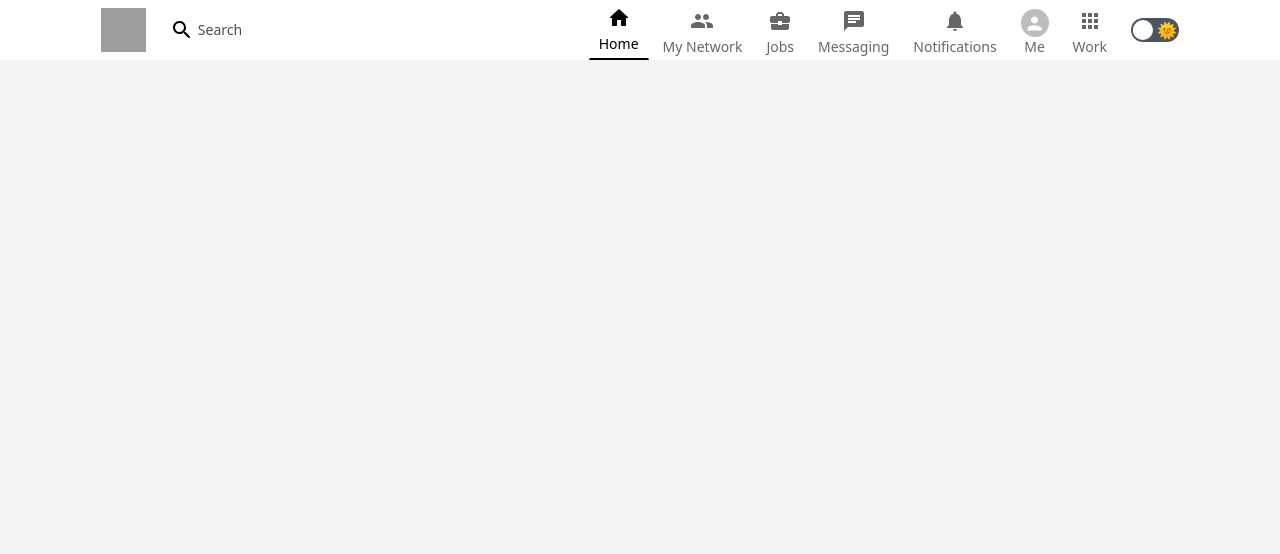
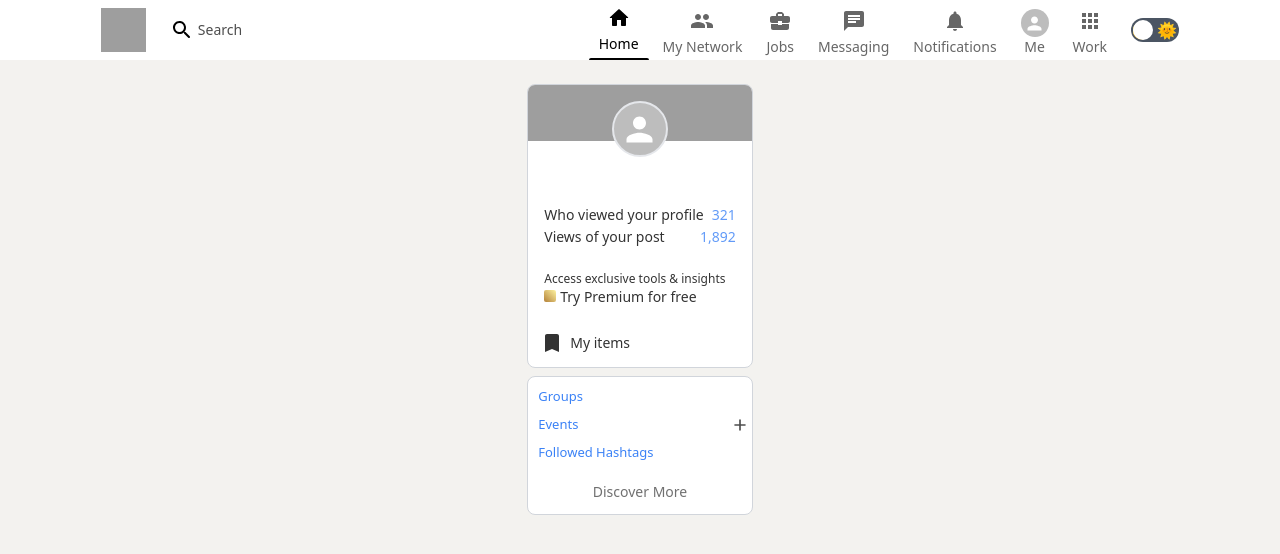
Before and after one commit to stephyswe/linkedin-v1, a Next.js app: page / in a window 1280 px wide. Shown: the top 554 px of the page. Built offline with nearby package versions, Linux system fonts and the light colour scheme; no server answers; grey boxes are pictures that could not be loaded.

Commit message:
sidebar with session, global styles

```diff
--- /dev/null
+++ b/components/Sidebar.js
@@ -0,0 +1,82 @@
+import { Avatar } from '@mui/material'
+import Image from 'next/image'
+import BookmarkOutlinedIcon from '@mui/icons-material/BookmarkOutlined'
+import AddRoundedIcon from '@mui/icons-material/AddRounded'
+import { signOut, useSession } from 'next-auth/react'
+
+function Sidebar() {
+  const { data: session } = useSession()
+
+  return (
+    <div className="max-w-lg space-y-2 min-w-max">
+      {/* Top */}
+      <div
+        className="bg-white dark:bg-[#1D2226] rounded-lg overflow-hidden
+      relative flex flex-col items-center text-center border border-gray-300 dark:border-none"
+      >
+        <div className="relative w-full h-14">
+          <Image src="https://rb.gy/i26zak" layout="fill" priority />
+        </div>
+        <Avatar
+          onClick={signOut}
+          src={session?.user?.image}
+          className="!h-14 !w-14 !border-2 !absolute !top-4 !cursor-pointer"
+        />
+        <div className="mt-5 py-4 space-x-0.5">
+          <h4 className="cursor-pointer hover:underline decoration-purple-700 underline-offset-1">
+            {session?.user?.name}
+          </h4>
+          <p className="text-sm text-black/60 dark:text-white/75">
+            {session?.user?.email}
+          </p>
+        </div>
+
+        <div className="hidden text-sm text-left md:inline dark:text-white/75">
+          <div className="font-medium sidebarButton space-y-0.5">
+            <div className="flex justify-between space-x-2">
+              <h4>Who viewed your profile</h4>
+              <span className="text-blue-500">321</span>
+            </div>
+            <div className="flex justify-between space-x-2 ">
+              <h4>Views of your post</h4>
+              <span className="text-blue-500">1,892</span>
+            </div>
+          </div>
+
+          <div className="sidebarButton">
+            <h4 className="text-xs leading-4">
+              Access exclusive tools & insights
+            </h4>
+            <h4 className="font-medium dark:text-white">
+              <span className="inline-block w-3 h-3 mr-1 rounded-sm bg-gradient-to-tr from-yellow-700 to-yellow-200" />
+              Try Premium for free
+            </h4>
+          </div>
+
+          <div className="sidebarButton flex items-center space-x-1.5">
+            <BookmarkOutlinedIcon className="!-ml-1" />
+            <h4 className="font-medium dark:text-white">My items</h4>
+          </div>
+        </div>
+      </div>
+      {/* Bottom */}
+      <div
+        className="hidden md:flex bg-white dark:bg-[#1D2226] text-black/70 dark:text-white/75
+       rounded-lg overflow-hidden flex-col space-y-2 pt-2.5 sticky top-20 border
+        border-gray-300 dark:border-none"
+      >
+        <p className="sidebarLink">Groups</p>
+        <div className="flex items-center justify-between">
+          <p className="sidebarLink">Events</p>
+          <AddRoundedIcon className="!h-5" />
+        </div>
+        <p className="sidebarLink">Followed Hashtags</p>
+        <div className="text-center sidebarButton">
+          <h4 className="text-sm font-medium dark:text-white">Discover More</h4>
+        </div>
+      </div>
+    </div>
+  )
+}
+
+export default Sidebar
--- a/pages/_app.js
+++ b/pages/_app.js
@@ -1,11 +1,14 @@
+import { SessionProvider } from 'next-auth/react'
 import { ThemeProvider } from 'next-themes'
 import '../styles/globals.css'
 
-function MyApp({ Component, pageProps }) {
+function MyApp({ Component, pageProps: { session, ...pageProps } }) {
   return (
-    <ThemeProvider attribute="class">
-      <Component {...pageProps} />
-    </ThemeProvider>
+    <SessionProvider session={session}>
+      <ThemeProvider attribute="class">
+        <Component {...pageProps} />
+      </ThemeProvider>
+    </SessionProvider>
   )
 }
 
--- a/pages/index.js
+++ b/pages/index.js
@@ -1,16 +1,25 @@
 import Head from 'next/head'
 import Header from '../components/Header'
+import Sidebar from '../components/Sidebar'
 
 export default function Home() {
   return (
-    <div className="bg-gray-900">
+    <div className="bg-[#F3F2EF] dark:bg-black dark:text-white h-screen overflow-y-scroll md:space-y-6">
       <Head>
-        <title>Create Next App</title>
+        <title>Feed | LinkedIn</title>
         <meta name="description" content="Generated by create next app" />
         <link rel="icon" href="/favicon.ico" />
       </Head>
 
       <Header />
+
+      <main className="flex justify-center gap-x-5 px-4 sm:px-12">
+        <div className="flex flex-col md:flex-row gap-5">
+          <Sidebar />
+          {/* feed */}
+        </div>
+        {/* widget */}
+      </main>
     </div>
   )
 }
--- a/styles/globals.css
+++ b/styles/globals.css
@@ -14,4 +14,12 @@
      cursor-pointer rounded-lg text-black bg-white max-w-md
      mx-auto xl:mx-0;
   }
+
+  .sidebarButton {
+    @apply dark:border-t border-gray-600 py-3 px-4 cursor-pointer opacity-80 hover:opacity-100;
+  }
+
+  .sidebarLink {
+    @apply text-[13px] font-medium text-blue-500 hover:underline cursor-pointer px-2.5;
+  }
 }
```
Also changed, not shown: images/LinkedIn-Default-Background-2020-.webp (added).
